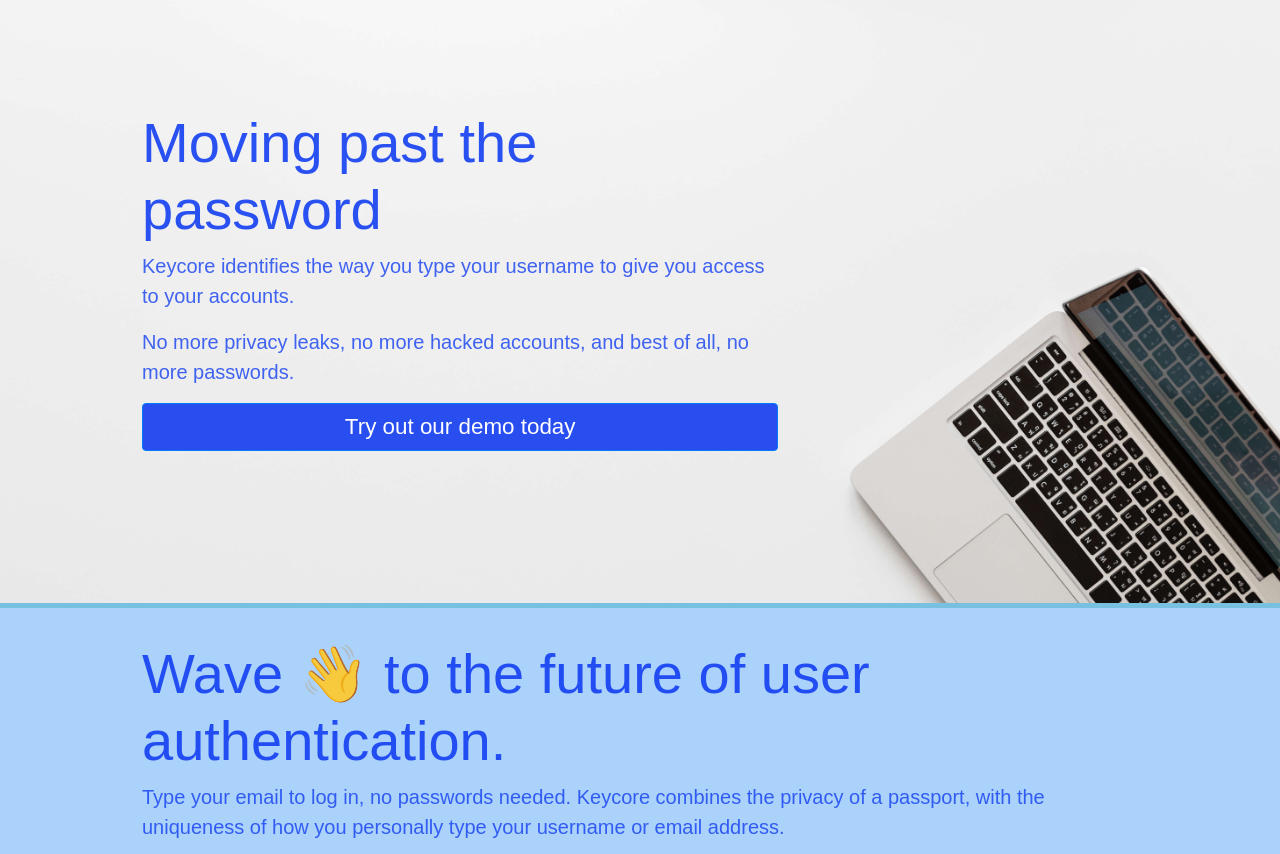
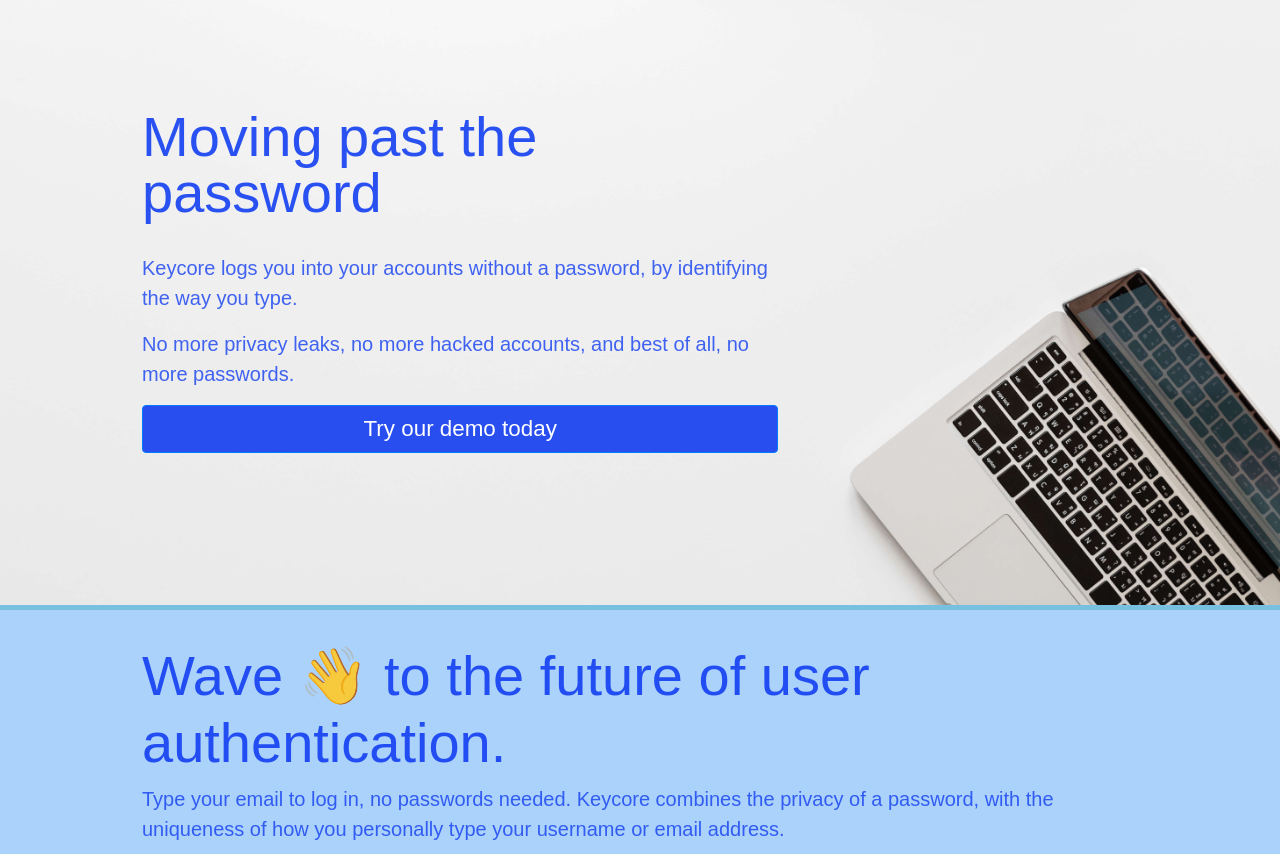
Before and after one commit to attackathon/keycore, a plain HTML site: page index.html in a window 1280 px wide. Shown: the part 98-952 px from the top of the page. Drawn offline with nearby package versions, Linux system fonts and the light colour scheme; a script that the page names is missing; a web font is replaced by a local one.

Commit message:
final phrasing -- ultimate end
yeet

```diff
--- a/index.html
+++ b/index.html
@@ -69,14 +69,15 @@
         <section class="container">
             <div class="cover-container">
                 <div class="cover-description">
-                    <h1 class="display-4">Moving past the password</h1>
-                    <p class="lead">Keycore identifies the way you type your username to give you access to your accounts.</p>
+                    <h1 class="display-4" style="line-height: 1em;">Moving past the password</h1>
+                    <br>
+                    <p class="lead">Keycore logs you into your accounts without a password, by identifying the way you type.</p>
                     <p class="lead">No more privacy leaks, no more hacked accounts, and best of all, no more
                         passwords.
                     </p>
                     <a class="
                         btn bthSupreme btn-primary btn-block" href="register.html">Try
-                        out our demo today</a>
+                         our demo today</a>
                 </div>
             </div>
         </section>
@@ -89,7 +90,7 @@
                 <h1 class="display-4">Wave 👋 to the future of user authentication.</h1>
                 <p class="lead">
                     Type your email to log in, no passwords needed. Keycore combines the privacy of a
-                    passport, with the uniqueness of how you personally type your
+                    password, with the uniqueness of how you personally type your
                     username or email address.</p>
             </div>
 
```
